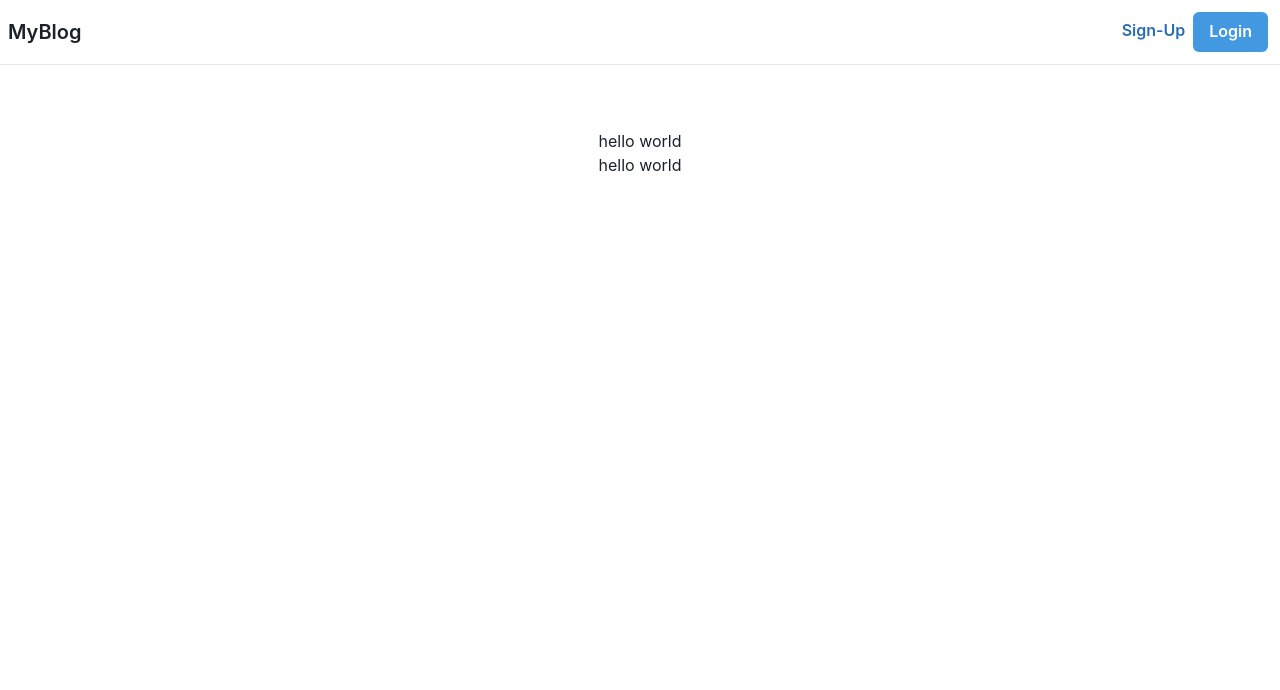
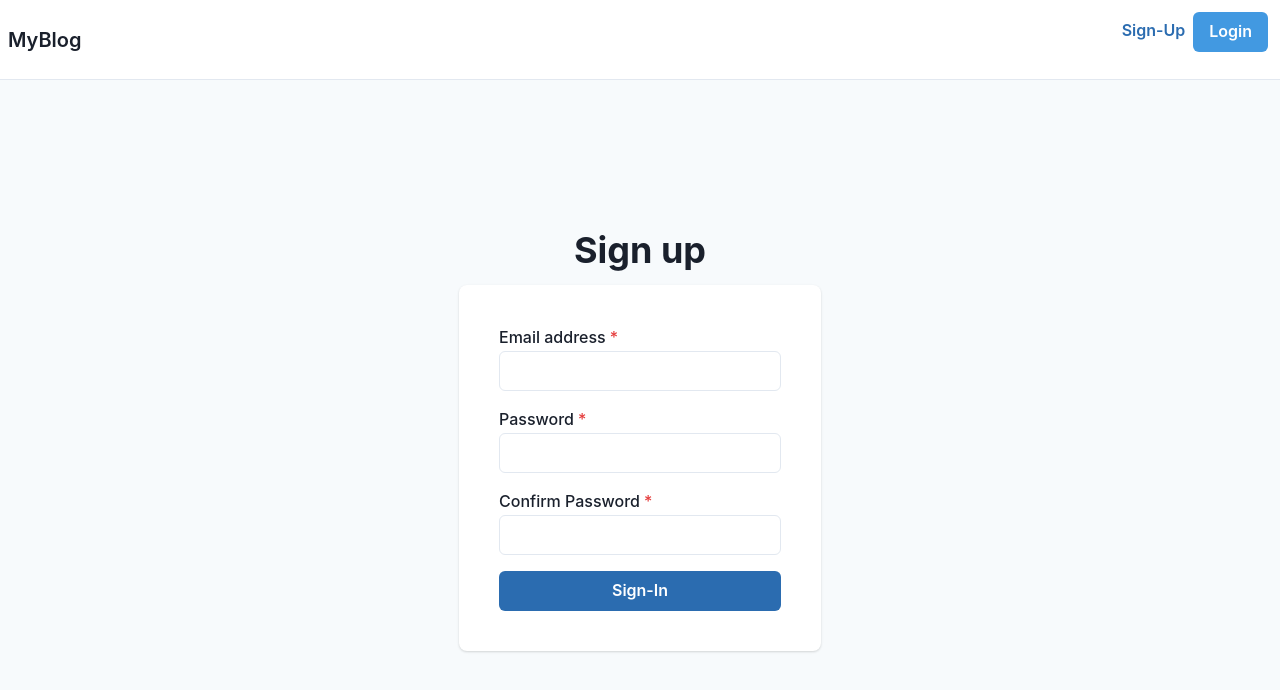
Before and after one commit to Claudi0-V/mern-blog-interface, a React (Create React App) app: page /user/sign-up in a window 1280 px wide. Shown: the top 690 px of the page. Built offline with nearby package versions, Linux system fonts and the light colour scheme.

Commit message:
Adds Sign-Up page

```diff
--- a/src/App.js
+++ b/src/App.js
@@ -3,19 +3,16 @@ import React from "react";
 import { BrowserRouter as Router, Routes, Route, Link } from "react-router-dom";
 import Main from "./components/Main";
 import Navbar from "./components/navbar";
+import SingUp from "./components/SignUp";
 
 function App() {
   return (
     <Router>
       <ChakraProvider resetCSS>
-        <Navbar />
-        <Main>
-          <h1>hello world</h1>
-          <h1>hello world</h1>
-        </Main>
+        <Navbar minH="10vh"/>
         <Routes>
           <Route path="/" />
-          {/*        <Route path="/" element={<Home />} />*/}
+          <Route path="/user/sign-up" element={<SingUp />} />
         </Routes>
       </ChakraProvider>
     </Router>
--- a/src/components/Main.js
+++ b/src/components/Main.js
@@ -4,6 +4,7 @@ export default function Main(props) {
   return (
     <Flex
       as="main"
+      minH="90vh"
       padding={{ base: "3%", md: "5%" }}
       direction="column"
       align="center"
--- /dev/null
+++ b/src/components/SignUp.js
@@ -0,0 +1,48 @@
+import {
+  FormControl,
+  FormLabel,
+  FormHelperText,
+  Input,
+  Stack,
+  Heading,
+  Button,
+} from "@chakra-ui/react";
+import Main from "./Main";
+
+export default function SingUp() {
+  return (
+    <Main px={{ base: "3%" }} justify="center" bg={"gray.50"}>
+      <Heading fontSize={"4xl"} textAlign={"center"} mb={3}>
+        Sign up
+      </Heading>
+      <Stack
+        as="form"
+        p={10}
+        spacing={4}
+        rounded={"lg"}
+        bg="white"
+        boxShadow="base"
+        onSubmit={(e) => {
+          e.preventDefault();
+          console.log("submit");
+        }}
+      >
+        <FormControl isRequired >
+          <FormLabel htmlFor="email" mb={0.5}>Email address</FormLabel>
+          <Input id="email" name="email" type="email" />
+        </FormControl>
+        <FormControl isRequired>
+          <FormLabel htmlFor="password" mb={0.5}>Password</FormLabel>
+          <Input id="password" name="password" type="password" />
+        </FormControl>
+        <FormControl isRequired >
+          <FormLabel htmlFor="password" mb={0.5}>Confirm Password</FormLabel>
+          <Input id="password" name="password" type="password" />
+        </FormControl>
+        <Button type="submit" bg="blue.600" color="white">
+          Sign-In
+        </Button>
+      </Stack>
+    </Main>
+  );
+}
--- a/src/components/navbar.js
+++ b/src/components/navbar.js
@@ -20,7 +20,7 @@ function MenuLink(props) {
   );
 }
 
-export default function Navbar({ user }) {
+export default function Navbar(props) {
   const [isOpen, setIsOpen] = useState(false);
   const toggleOpen = () => setIsOpen(!isOpen);
 
@@ -33,6 +33,7 @@ export default function Navbar({ user }) {
       borderBottom={1}
       borderStyle={"solid"}
       borderColor="gray.200"
+      {...props}
     >
       <Flex justify={{ base: "space-between" }} align="center">
         <Logo />
@@ -40,7 +41,6 @@ export default function Navbar({ user }) {
           {isOpen ? <ChevronUpIcon /> : <ChevronDownIcon />}
         </Button>
       </Flex>
-
 
       <Flex
         as="nav"
```
Lines whose indentation alone changed are shown as unchanged.
